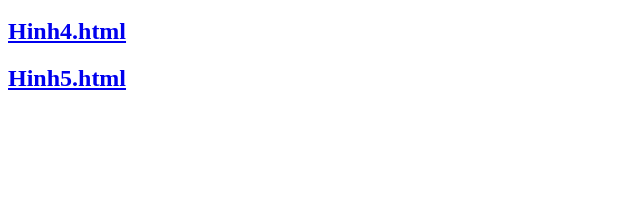
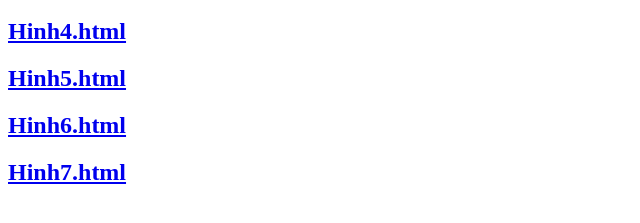
Before and after one commit to ttvan648/tvannn.github.io, a plain HTML site: page index.html in a window 1280 px wide. Shown: the part 95-318 px from the top of the page, without its empty margins (0-640 px from the left). Drawn offline with Linux system fonts and the light colour scheme.

Commit message:
Update index.html

```diff
--- a/index.html
+++ b/index.html
@@ -8,5 +8,7 @@
     <h2><a href="baitap1/hinh3.html">Hinh3.html</a></h2>
     <h2><a href="baitap1/hinh4.html">Hinh4.html</a></h2>
     <h2><a href="baitap1/hinh5.html">Hinh5.html</a></h2>
+    <h2><a href="baitap1/hinh6.html">Hinh6.html</a></h2>
+    <h2><a href="baitap1/hinh7.html">Hinh7.html</a></h2>
   </body>
 </html>
```
